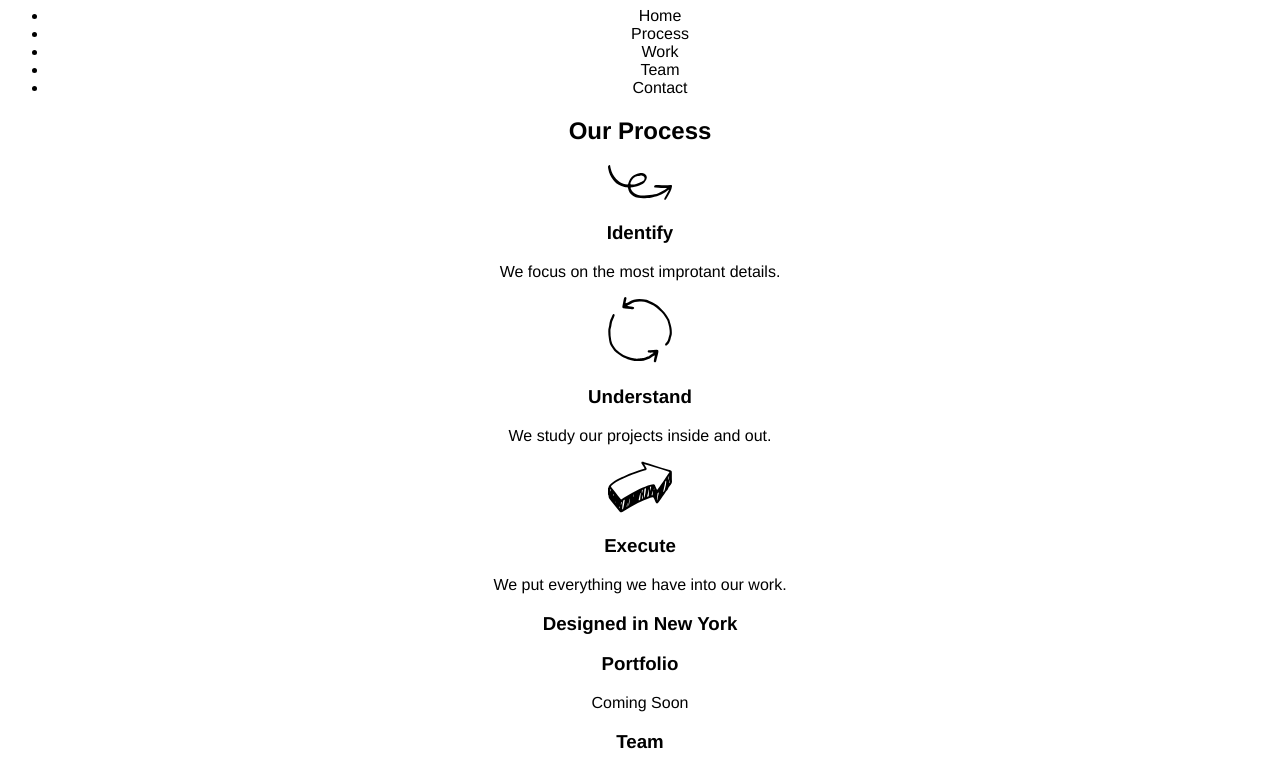
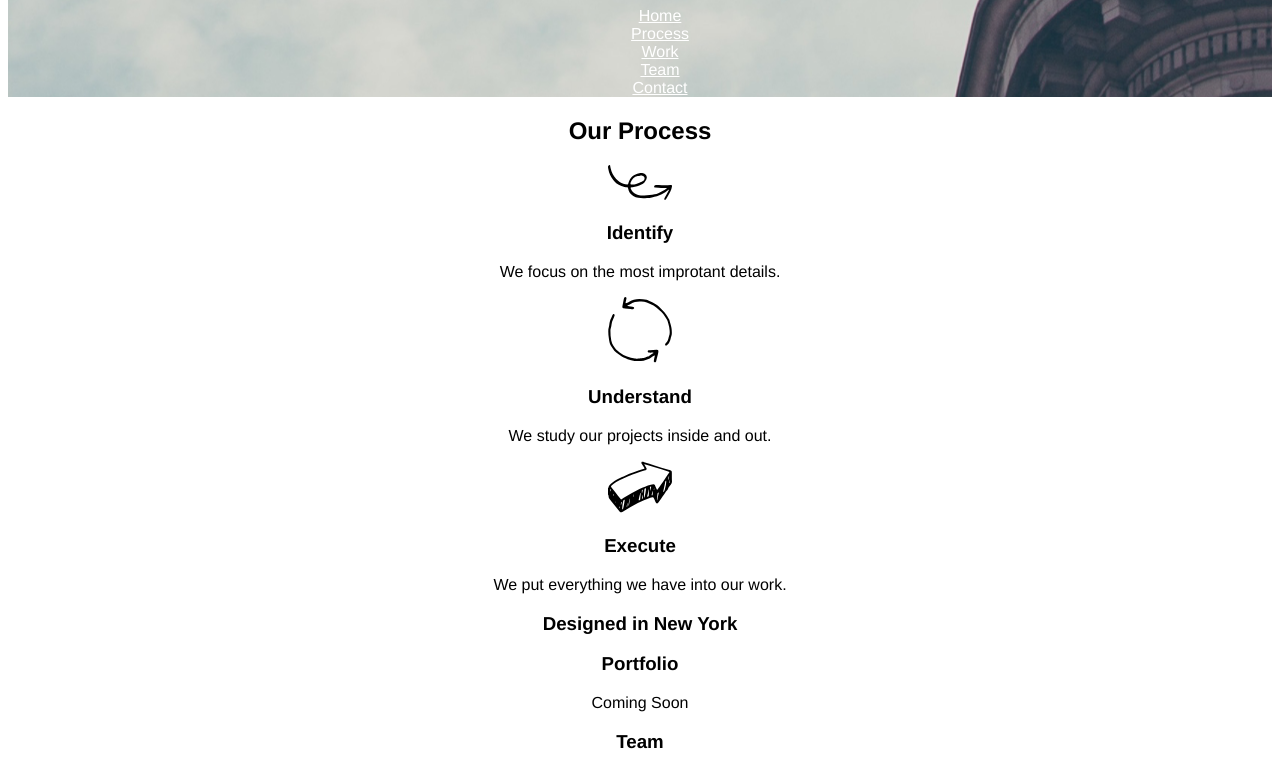
Before and after one commit to possowski/broadway, a plain HTML site: page index.html in a window 1280 px wide. Shown: the part 73-842 px from the top of the page. Drawn offline with Linux system fonts and the light colour scheme; files whose address does not match are found by name.

Commit message:
background works

```diff
--- a/index.html
+++ b/index.html
@@ -6,17 +6,19 @@
     <title>Broadway Design</title>
   </head>
   <body>
+    <div id="top"><!--this div separates the page name and nav list-->
       <h1>Broadway Design</h1>
 
 <!--nav section-->
       <ul>
-      <li>Home</li>
+        <li href="">Home</li>
         <li>Process</li>
         <li>Work</li>
         <li>Team</li>
         <li>Contact</li>
       </ul>
-
+    </div>
+    <div id="middle">
       <h2>Our Process</h2>
 
       <img src="images/identify.svg">
@@ -30,6 +32,7 @@
       <img src="images/execute.svg">
       <h3>Execute</h3>
       <p>We put everything we have into our work.</p>
+    </div>
 
     <h3 class="pb">Designed in New York</h3>
 
--- a/resources/css/style.css
+++ b/resources/css/style.css
@@ -2,3 +2,11 @@ body {
   font-family: Helvetica;
   text-align: center;
 }
+#top {
+  background-image: url("../images/the-flatiron-building.png");
+  color: white;
+}
+#top ul {
+  text-decoration: underline;
+  list-style:none;
+}
```
Lines whose indentation alone changed are shown as unchanged.
